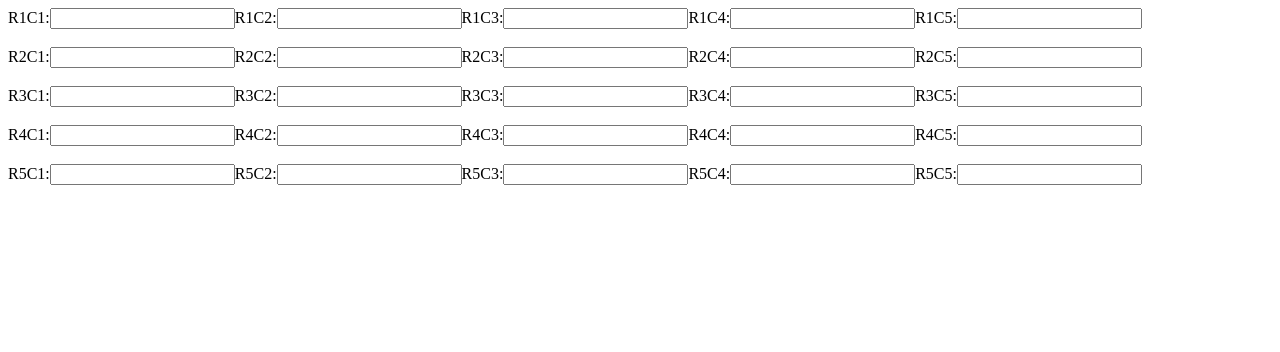
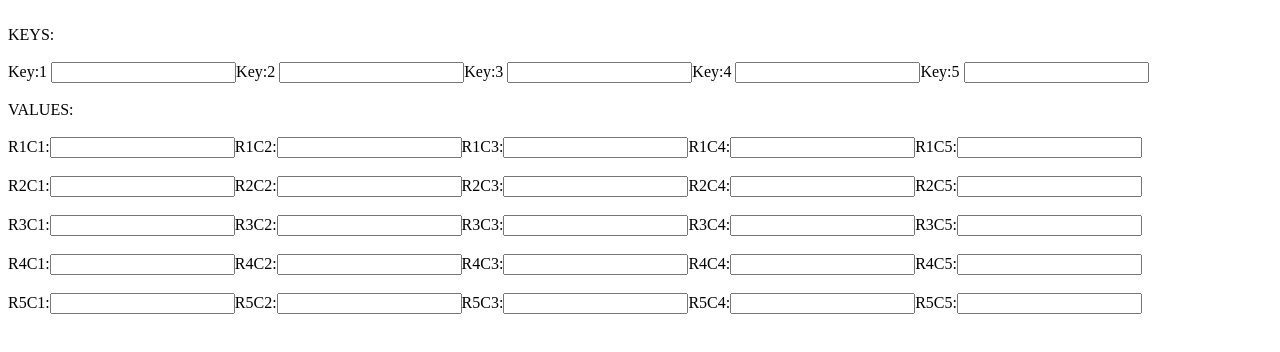
Before and after one commit to Exarchias/javascript.json.generator, a plain HTML site: page index.html in a window 1280 px wide. Drawn offline with Linux system fonts and the light colour scheme.

Commit message:
formating GenerateInput function part B
Little better.

```diff
--- a/index.html
+++ b/index.html
@@ -9,6 +9,11 @@
 	var COLUMS = 5;
 
 //	function GenerateInput(){
+		document.write("</br>KEYS:</br></br>");
+		for (b=0; b<COLUMS; b++){
+				document.write("Key:" + eval(b+1) + " <input type='text' name='Key:" + eval(b+1) + "'>");
+			}
+		document.write("</br></br>VALUES:</br></br>");
 		for (i=0; i<ROWS; i++){
 			for (a=0; a<COLUMS; a++){
 				document.write("R" + eval(i+1) + "C" + eval(a+1) +":<input type='text' name='r" + i + "c" + a +"'>");
```
